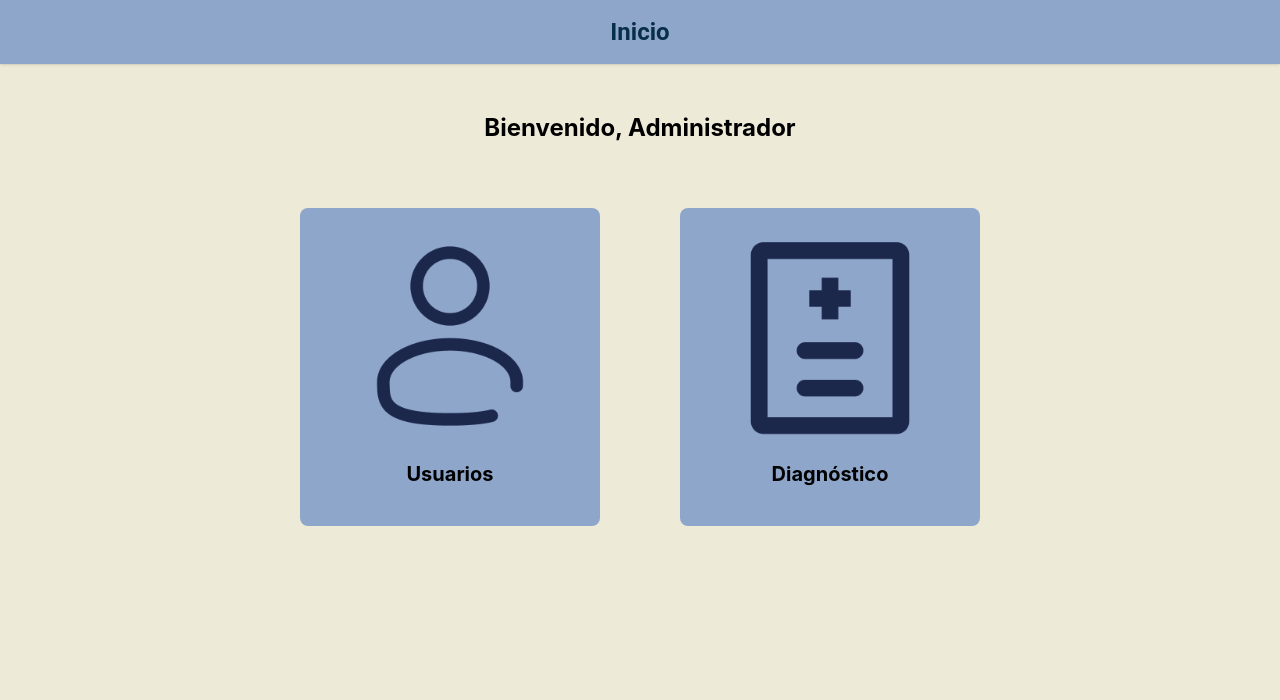
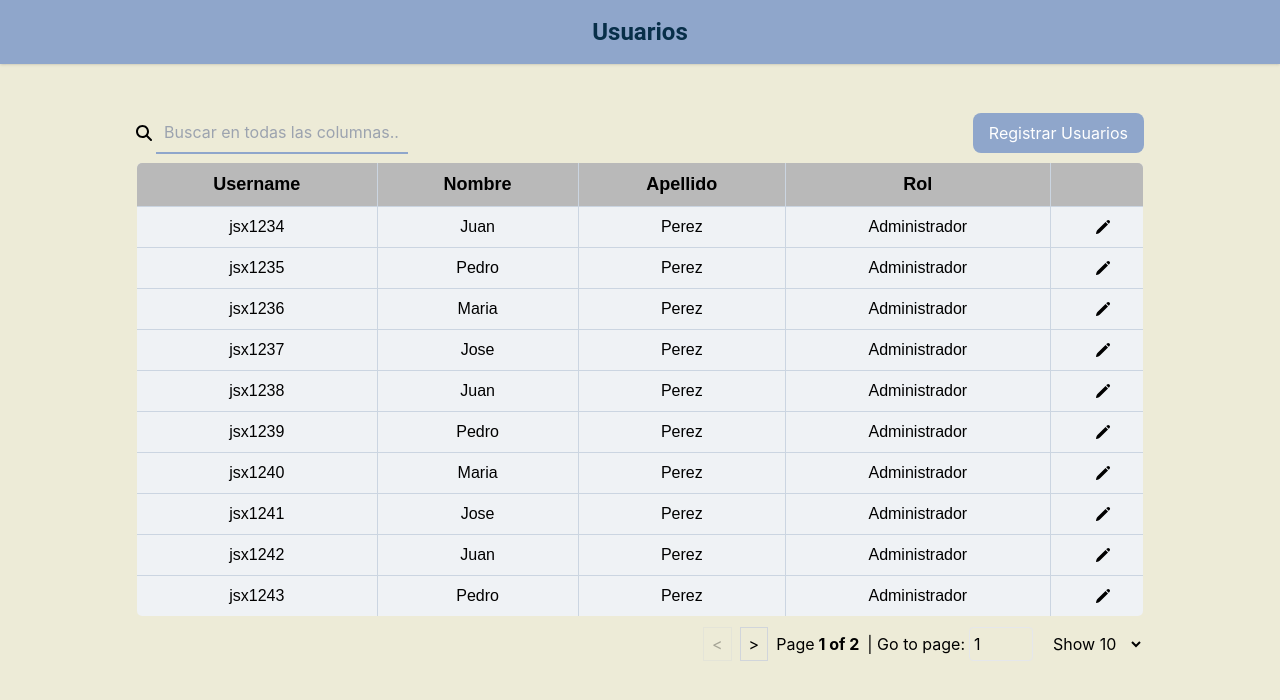
Before and after one commit to koalaspero/EP-Helper, a React (Create React App) app: page /usuarios in a window 1280 px wide. Shown: the top 700 px of the page. Built offline with nearby package versions, Linux system fonts and the light colour scheme.

Commit message:
Meneses: Tablas

```diff
--- a/src/pages/UsuariosAdmin.js
+++ /dev/null
@@ -1,30 +0,0 @@
-import Header from "../components/Header";
-import assets1 from "../assets/diagnosis.png";
-import assets2 from "../assets/user.png";
-export default function UsuariosAdmin() {
-  return (
-    <>
-      <Header
-        heading="Inicio"
-        // paragraph="Don't have an account yet? "
-        // linkName="Signup"
-        // linkUrl="/signup"
-      />
-      <h1 className="font-bold text-2xl text-center pt-2">
-        Bienvenido, Administrador
-      </h1>
-      <div className="flex justify-center">
-        <div className="flex justify-center space-x-20 pt-8">
-          <div className="flex flex-col items-center rounded-lg bg-principal cursor-pointer option_navbar transform transition duration-1000 hover:scale-110">
-            <img src={assets2} alt="" className="admin_image mt-7" />
-            <p className="font-bold text-xl pt-6">Usuarios</p>
-          </div>
-          <div className="flex flex-col items-center rounded-lg bg-principal cursor-pointer option_navbar transform transition duration-1000 hover:scale-110">
-            <img src={assets1} alt="" className="admin_image mt-7" />
-            <p className="font-bold text-xl pt-6">Diagnóstico</p>
-          </div>
-        </div>
-      </div>
-    </>
-  );
-}
--- a/src/pages/UsuariosAdmin.jsx
+++ b/src/pages/UsuariosAdmin.jsx
@@ -139,7 +139,6 @@ const data_fake = [
 ]
 const UsuariosAdmin = () => {
   const [data, setData] = useState([]);
-
   const columnHelper= createColumnHelper();
     const columns = [
     columnHelper.accessor("username", {
```
Also changed, not shown: 1 other file (tests, documents, lock files or other folders).
